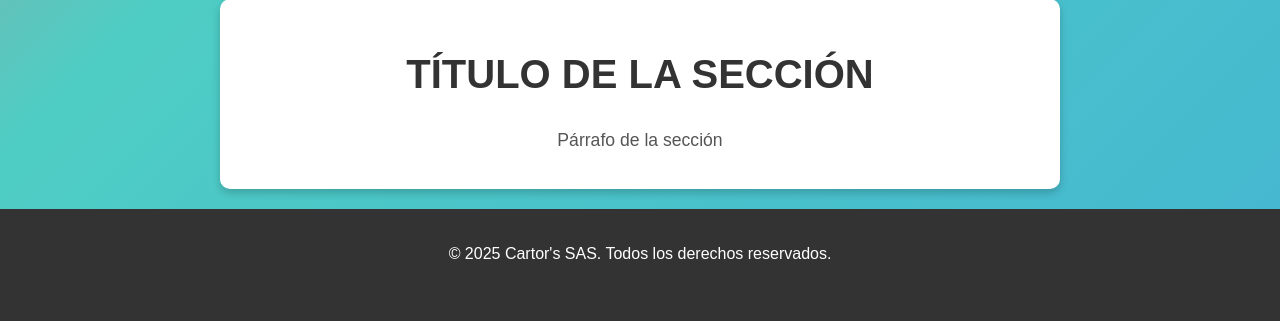
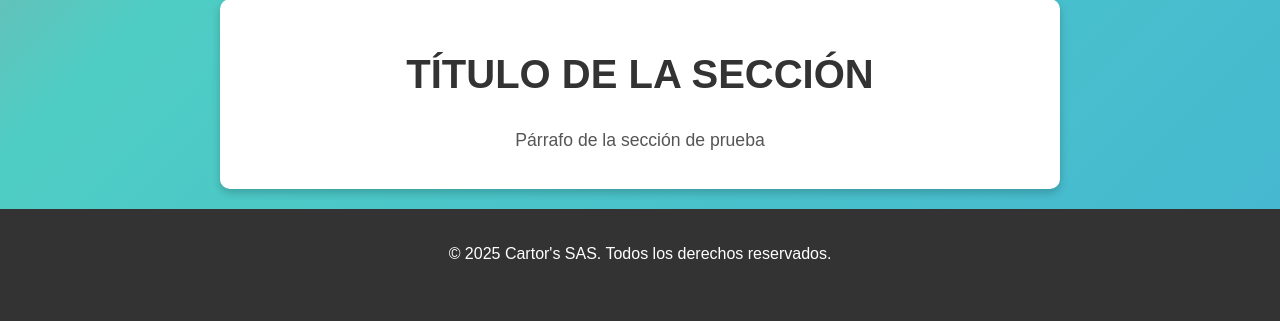
Before and after one commit to mapachogithub/cartors_web, a PHP site: page / in a window 1280 px wide. Shown: the part 1282-1603 px from the top of the page. Run offline with PHP 8.4, Linux system fonts and the light colour scheme.

Commit message:
prueba
prueba

```diff
--- a/index.php
+++ b/index.php
@@ -84,7 +84,7 @@ include('includes/db.php');
 
     <section class="centrado">
     <h1>TÍTULO DE LA SECCIÓN</h1>
-    <p>Párrafo de la sección</p>
+    <p>Párrafo de la sección de prueba</p>
     </section>
 
     <!-- Footer -->
```
